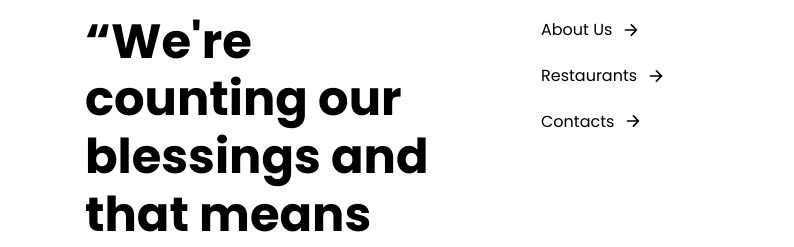
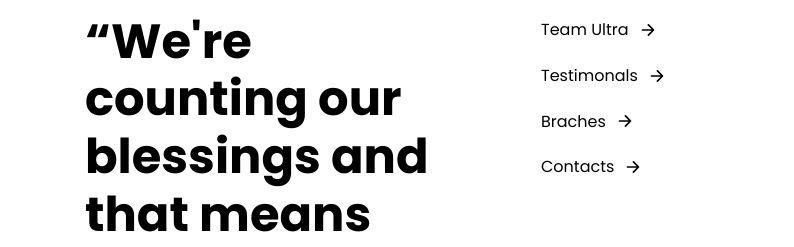
Before and after one commit to CodeWithHaris7/FastFoodSwat, a plain HTML site: page index.html in a window 1280 px wide. Shown: the part 5810-6057 px from the top of the page, 0-794 px from the left. Drawn offline with nearby package versions, Linux system fonts and the light colour scheme.

Commit message:
Update index.html

```diff
--- a/index.html
+++ b/index.html
@@ -738,25 +738,31 @@
               <ion-icon name="arrow-forward" aria-hidden="true"></ion-icon>
             </a>
           </li>
+      <li>
+            <a href="#teamUltra" class="footer-link">
+              <span class="span">Team Ultra</span>
 
+              <ion-icon name="arrow-forward" aria-hidden="true"></ion-icon>
+            </a>
+          </li>
           <li>
-            <a href="#" class="footer-link">
-              <span class="span">About Us</span>
+            <a href="#testi-label" class="footer-link">
+              <span class="span">Testimonals</span>
 
               <ion-icon name="arrow-forward" aria-hidden="true"></ion-icon>
             </a>
           </li>
 
           <li>
-            <a href="#" class="footer-link">
-              <span class="span">Restaurants</span>
+            <a href="#top-restaurent-label" class="footer-link">
+              <span class="span">Braches</span>
 
               <ion-icon name="arrow-forward" aria-hidden="true"></ion-icon>
             </a>
           </li>
 
           <li>
-            <a href="#" class="footer-link">
+            <a href="#footer1" class="footer-link">
               <span class="span">Contacts</span>
 
               <ion-icon name="arrow-forward" aria-hidden="true"></ion-icon>
```
